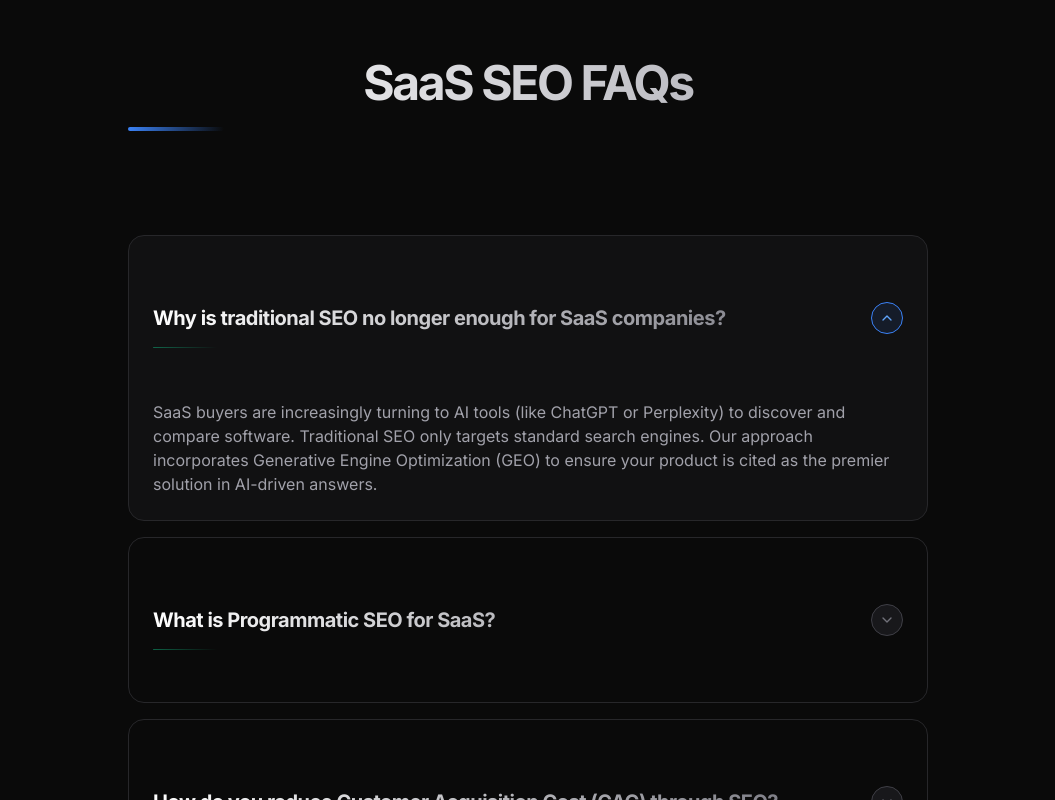
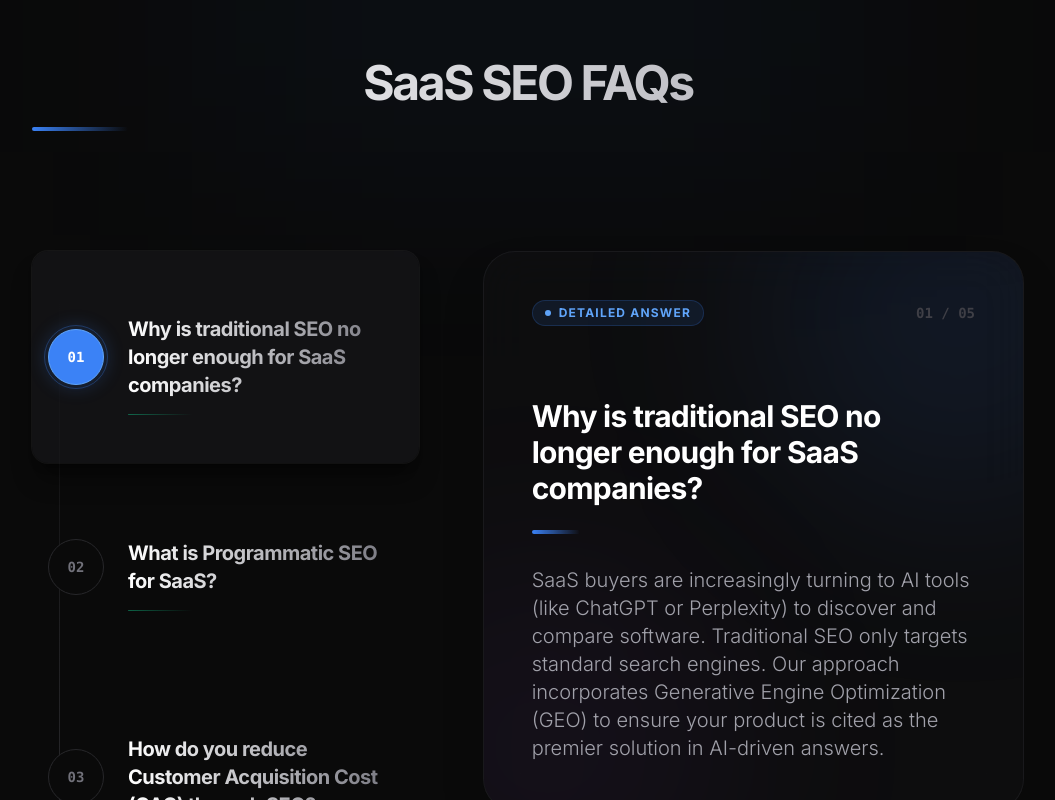
Before and after one commit to Chaitanya9184/portfolio, a Next.js app: page /industries/saas in a window 1280 px wide. Shown: the part 1780-2580 px from the top of the page, without its empty margins (112-1167 px from the left). Built offline with nearby package versions, Linux system fonts and the light colour scheme.

Commit message:
Refactor FAQSection into highly interactive side-by-side Bento layout

```diff
--- a/src/components/FAQSection.tsx
+++ b/src/components/FAQSection.tsx
@@ -14,17 +14,20 @@
 }
 
 export default function FAQSection({ faqs, title = "Frequently Asked Questions" }: FAQSectionProps) {
-    const [openIndex, setOpenIndex] = useState<number | null>(0);
+    const [activeIndex, setActiveIndex] = useState<number>(0);
 
     return (
-        <section className="w-full py-24 bg-[#0a0a0a] border-t border-zinc-900 border-dashed">
-            <div className="max-w-4xl mx-auto px-6 md:px-12">
-                <div className="text-center mb-16">
+        <section className="w-full py-24 mb-12 bg-[#0a0a0a] border-t border-zinc-900 border-dashed relative overflow-hidden">
+            {/* Background Glow */}
+            <div className="absolute top-0 left-1/2 -translate-x-1/2 w-full max-w-2xl h-64 bg-blue-500/5 blur-[120px] pointer-events-none" />
+
+            <div className="max-w-7xl mx-auto px-6 md:px-12 relative z-10">
+                <div className="text-center mb-20">
                     <motion.h2
                         initial={{ opacity: 0, y: 20 }}
                         whileInView={{ opacity: 1, y: 0 }}
                         viewport={{ once: true }}
-                        className="text-3xl md:text-5xl font-bold text-white tracking-tighter"
+                        className="text-4xl md:text-5xl font-bold text-white tracking-tighter"
                     >
                         {title.split(' ').map((word, i, arr) => (
                             i === arr.length - 1 ? <span key={i} className="text-blue-500"> {word}</span> : <span key={i}>{word} </span>
@@ -32,45 +35,87 @@
                     </motion.h2>
                 </div>
 
-                <div className="space-y-4">
-                    {faqs.map((faq, index) => (
-                        <motion.div
-                            key={index}
-                            initial={{ opacity: 0, y: 10 }}
-                            whileInView={{ opacity: 1, y: 0 }}
-                            viewport={{ once: true }}
-                            transition={{ delay: index * 0.1 }}
-                            className={`border border-zinc-800 rounded-2xl overflow-hidden transition-colors ${openIndex === index ? 'bg-zinc-900/50 border-blue-500/30' : 'bg-transparent hover:border-zinc-700'}`}
-                        >
-                            <button
-                                onClick={() => setOpenIndex(openIndex === index ? null : index)}
-                                className="w-full text-left px-6 py-5 flex items-center justify-between focus:outline-none"
-                            >
-                                <h3 className={`text-lg md:text-xl font-bold ${openIndex === index ? 'text-white' : 'text-zinc-300'}`}>
-                                    {faq.question}
-                                </h3>
-                                <div className={`flex-shrink-0 ml-4 w-8 h-8 rounded-full flex items-center justify-center border transition-colors ${openIndex === index ? 'border-blue-500 text-blue-400 bg-blue-500/10' : 'border-zinc-700 text-zinc-500 bg-zinc-900'}`}>
-                                    <svg viewBox="0 0 24 24" fill="none" stroke="currentColor" strokeWidth="2" strokeLinecap="round" strokeLinejoin="round" className={`w-4 h-4 transition-transform duration-300 ${openIndex === index ? 'rotate-180' : ''}`}>
-                                        <path d="M6 9l6 6 6-6" />
-                                    </svg>
-                                </div>
-                            </button>
-                            <AnimatePresence initial={false}>
-                                {openIndex === index && (
+                <div className="flex flex-col lg:flex-row gap-8 lg:gap-16 items-start">
+                    {/* Left Side: Questions List */}
+                    <div className="w-full lg:w-5/12 flex flex-col gap-3 relative">
+                        {/* Decorative Vertical Line (Timeline effect) */}
+                        <div className="absolute left-[27px] top-8 bottom-8 w-px bg-gradient-to-b from-transparent via-zinc-800 to-transparent hidden lg:block" />
+
+                        {faqs.map((faq, index) => {
+                            const isActive = activeIndex === index;
+                            return (
+                                <button
+                                    key={index}
+                                    onClick={() => setActiveIndex(index)}
+                                    className={`relative flex items-center gap-6 p-4 rounded-2xl text-left transition-all duration-300 group ${isActive ? 'bg-zinc-900/60 shadow-xl shadow-black/40 ring-1 ring-white/5' : 'hover:bg-zinc-900/30'
+                                        }`}
+                                >
+                                    {/* Number Node */}
+                                    <div className="relative z-10 flex-shrink-0 hidden sm:block">
+                                        <div className={`w-14 h-14 rounded-full flex items-center justify-center transition-all duration-500 border ${isActive
+                                                ? 'bg-blue-500 border-blue-400 text-white shadow-[0_0_20px_rgba(59,130,246,0.3)]'
+                                                : 'bg-[#0a0a0a] border-zinc-800 text-zinc-500 group-hover:border-zinc-700'
+                                            }`}>
+                                            <span className="text-sm font-bold font-mono">0{index + 1}</span>
+                                        </div>
+                                        {/* Animated active indicator ring */}
+                                        {isActive && (
+                                            <motion.div
+                                                layoutId="faq-active-ring"
+                                                className="absolute -inset-1 rounded-full border border-blue-500/30"
+                                                initial={false}
+                                                transition={{ type: "spring", bounce: 0.2, duration: 0.6 }}
+                                            />
+                                        )}
+                                    </div>
+
+                                    <h3 className={`text-lg md:text-xl font-bold transition-all duration-300 ${isActive ? 'text-white' : 'text-zinc-500 group-hover:text-zinc-300'
+                                        }`}>
+                                        {faq.question}
+                                    </h3>
+                                </button>
+                            );
+                        })}
+                    </div>
+
+                    {/* Right Side: Answer Display */}
+                    <div className="w-full lg:w-7/12 static lg:sticky lg:top-32 mt-8 lg:mt-0">
+                        <div className="relative w-full min-h-[400px] p-8 md:p-12 rounded-[2rem] bg-zinc-900/30 border border-zinc-800/50 backdrop-blur-xl overflow-hidden flex flex-col shadow-2xl">
+                            {/* Decorative background shape inside the answer box */}
+                            <div className="absolute -top-32 -right-32 w-96 h-96 bg-blue-500/10 blur-[100px] rounded-full pointer-events-none" />
+                            <div className="absolute -bottom-32 -left-32 w-96 h-96 bg-purple-500/5 blur-[100px] rounded-full pointer-events-none" />
+
+                            <div className="mb-8 relative z-10 flex items-center justify-between">
+                                <span className="inline-flex items-center gap-2 px-3 py-1 rounded-full bg-blue-500/10 border border-blue-500/20 text-blue-400 text-xs font-bold uppercase tracking-widest">
+                                    <div className="w-1.5 h-1.5 rounded-full bg-blue-400 animate-pulse" />
+                                    Detailed Answer
+                                </span>
+                                <span className="text-zinc-700 font-mono text-sm font-bold">
+                                    0{activeIndex + 1} / 0{faqs.length}
+                                </span>
+                            </div>
+
+                            <div className="relative z-10 flex-1 flex flex-col justify-center">
+                                <AnimatePresence mode="wait">
                                     <motion.div
-                                        initial={{ height: 0, opacity: 0 }}
-                                        animate={{ height: 'auto', opacity: 1 }}
-                                        exit={{ height: 0, opacity: 0 }}
-                                        transition={{ duration: 0.3, ease: 'easeInOut' }}
+                                        key={activeIndex}
+                                        initial={{ opacity: 0, y: 15, filter: "blur(5px)" }}
+                                        animate={{ opacity: 1, y: 0, filter: "blur(0px)" }}
+                                        exit={{ opacity: 0, y: -15, filter: "blur(5px)" }}
+                                        transition={{ duration: 0.3, ease: "easeInOut" }}
                                     >
-                                        <div className="px-6 pb-6 pt-0 text-zinc-400 leading-relaxed text-sm md:text-base">
-                                            {faq.answer}
-                                        </div>
+                                        <h4 className="text-2xl md:text-3xl font-bold text-white mb-6 leading-tight">
+                                            {faqs[activeIndex].question}
+                                        </h4>
+                                        <div className="w-12 h-1 bg-gradient-to-r from-blue-500 to-transparent rounded-full mb-8" />
+                                        <p className="text-zinc-400 text-lg md:text-xl leading-relaxed font-light">
+                                            {faqs[activeIndex].answer}
+                                        </p>
                                     </motion.div>
-                                )}
-                            </AnimatePresence>
-                        </motion.div>
-                    ))}
+                                </AnimatePresence>
+                            </div>
+                        </div>
+                    </div>
                 </div>
             </div>
         </section>
```
